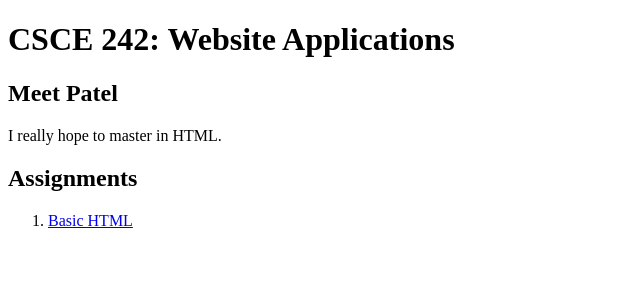
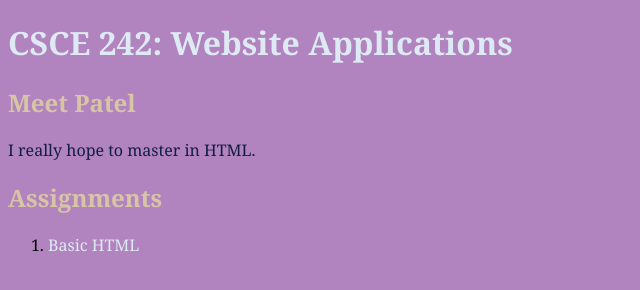
Before and after one commit to Meet7132002/Meet7132002.github.io, a plain HTML site: page index.html in a window 1280 px wide. Shown: the whole page, without its empty margins (0-640 px from the left). Drawn offline with Linux system fonts and the light colour scheme.

Commit message:
main portal styled

```diff
--- a/index.html
+++ b/index.html
@@ -2,18 +2,24 @@
 <html>
     <head>
         <title>Meet's webpage</title>
+        <link rel="stylesheet" href="styles.css">
     </head>
 
     <body>
+        <div id="content">
             <h1>CSCE 242: Website Applications</h1>
             <h2>Meet Patel</h2>
 
             <p>I really hope to master in HTML.</p>
 
             <h2>Assignments</h2>
+        <nav id ="main-nav">
             <ol>
             <li><a href="assignments/assignment1/index.html">Basic HTML</a></li>
             </ol>
+        </nav>
+
+        </div>
 
     </body>
 </html>
--- /dev/null
+++ b/styles.css
@@ -0,0 +1,31 @@
+body {
+    font-family: Georgia, 'Times New Roman', Times, serif;
+    background: #B284BF;
+    /* background: url(images/); */
+}
+
+/* Navigation */
+
+#main-nav a {
+    /* removes the underline */
+    text-decoration: none;
+    color: #DDEAF3;
+}
+
+#main-nav a:hover {
+    background: #FF1493;
+}
+
+/* Typography */
+
+h1 {
+    color: #DDEAF3;
+}
+
+h2 {
+    color: #D8C5A5;
+}
+
+p {
+    color: #121D40;
+}
```
Also changed, not shown: 1 other file. Lines whose indentation alone changed are shown as unchanged.
